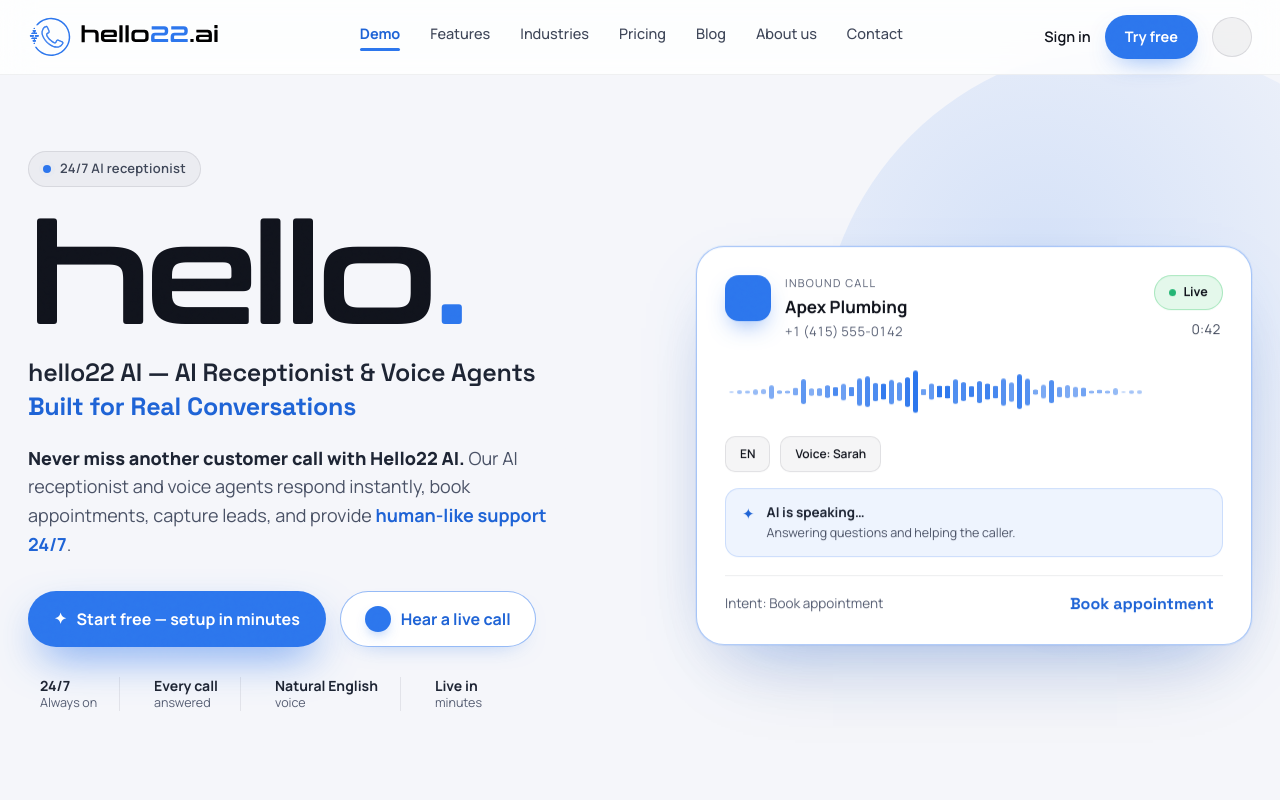
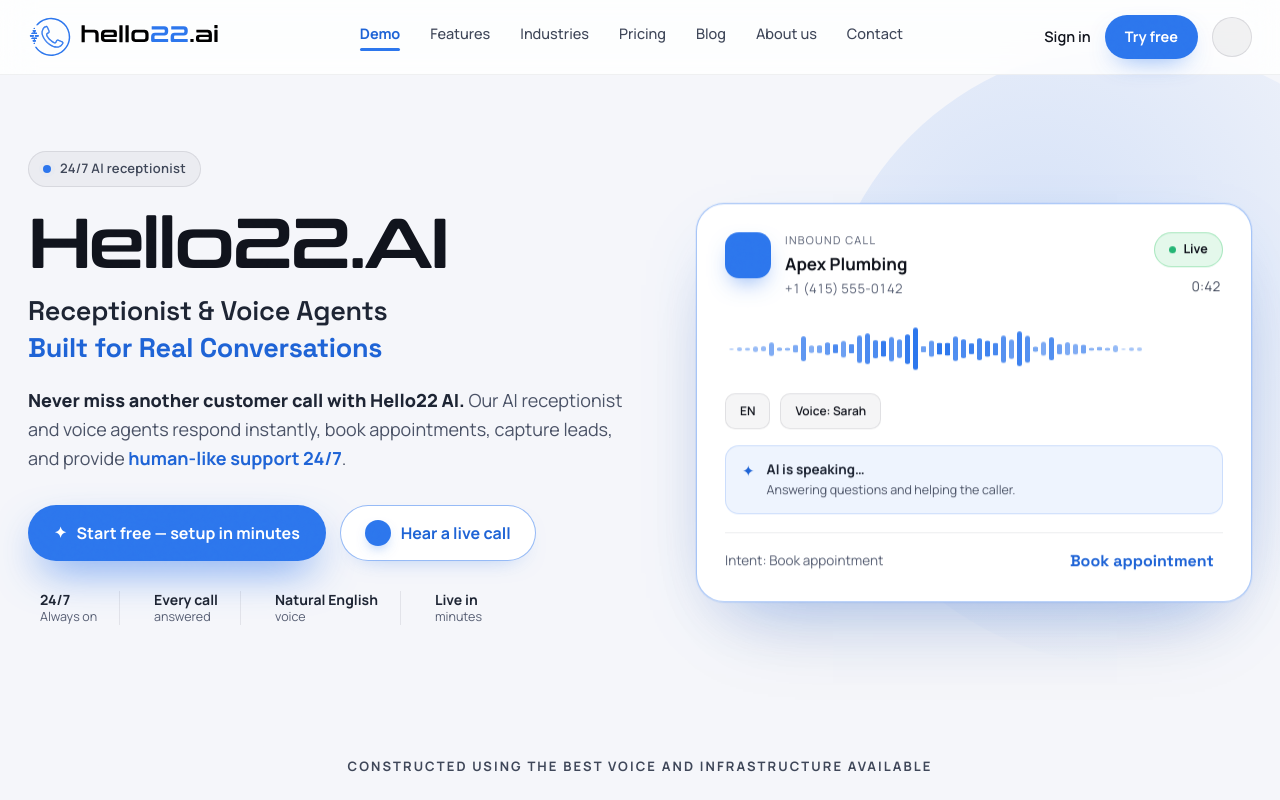
Before and after one commit to hello22ai/landing-page, a Next.js app: page / in a window 1280 px wide. Shown: the top 800 px of the page. Built offline with nearby package versions, Linux system fonts and the light colour scheme.

Commit message:
feat: update greeting message and adjust hero section font sizes for improved readability

```diff
--- a/components/site22/Hello22Site.tsx
+++ b/components/site22/Hello22Site.tsx
@@ -17,7 +17,7 @@
 const WEB3FORMS_ACCESS_KEY = "42827426-7f8f-4a99-98a9-7aabe3ed8000";
 
 
-const GREETS = ["hello"];
+const GREETS = ["Hello22.AI"];
 
 // Light/Dark palettes — every colour on the page resolves through these vars.
 const THEMES: Record<"dark" | "light", Record<string, string>> = {
@@ -475,7 +475,7 @@
  .h22 .nav-cta{padding:9px 13px!important;font-size:13px!important}
  .h22 .nav-logo{height:32px!important}
  .h22 .theme-toggle{width:36px!important;height:36px!important;font-size:13px!important}
- .h22 .hero-h1{font-size:clamp(54px,19vw,88px)!important}
+ .h22 .hero-h1{font-size:clamp(34px,10.5vw,52px)!important}
  .h22 .hero-ctas a{width:100%;display:inline-flex;align-items:center;justify-content:center;text-align:center;box-sizing:border-box}
  .h22 .form-row{grid-template-columns:minmax(0,1fr)!important}
 }
@@ -485,7 +485,7 @@
 }
 @media(max-height:520px) and (orientation:landscape){
  .h22 #top{padding-top:34px!important;padding-bottom:24px!important}
- .h22 .hero-h1{font-size:clamp(48px,9vw,84px)!important}
+ .h22 .hero-h1{font-size:clamp(34px,6vw,60px)!important}
 }
 @media(prefers-reduced-motion:reduce){
  .h22 *,.h22 *::before,.h22 *::after{animation:none!important;transition:none!important}
@@ -1150,19 +1150,18 @@
               </span>
               <span style={{ fontWeight: 600, color: "var(--tx3)", letterSpacing: ".02em" }}>24/7 AI receptionist</span>
             </div>
-            {/* Poora headline ek hi H1 mein (user request 2026-07-17, SEO keywords): "hello." wordmark + keyword line.
-                H1 text = "hello. hello22 AI — AI Receptionist & Voice Agents Built for Real Conversations". Wordmark hatana nahi (user choice 2026-07-10). */}
+            {/* Poora headline ek hi H1 mein (user request 2026-07-17, SEO keywords): "Hello22.AI" wordmark + keyword line.
+                H1 text = "Hello22.AI Receptionist & Voice Agents Built for Real Conversations". */}
             <h1 style={{ margin: 0 }}>
-              <span className="hero-h1 hin" style={{ display: "block", fontFamily: DISP, fontWeight: 600, letterSpacing: "-.04em", lineHeight: .92, fontSize: "clamp(72px,11vw,150px)", margin: "26px 0 0", animationDelay: ".06s" }}>
+              <span className="hero-h1 hin" style={{ display: "block", fontFamily: DISP, fontWeight: 600, letterSpacing: "-.04em", lineHeight: .92, fontSize: "clamp(36px,5.5vw,72px)", margin: "26px 0 0", animationDelay: ".06s" }}>
                 <span style={{ display: "inline-flex", alignItems: "baseline", perspective: "600px" }}>
                   <span key={greet} style={{ display: "inline-block", animation: "h22greet .65s cubic-bezier(.2,.8,.2,1) both" }}>{GREETS[greet]}</span>
-                  <span style={{ color: "var(--lime)" }}>.</span>
                 </span>
               </span>
               {" "}
-              <span className="hin" style={{ display: "block", fontFamily: SUB, fontSize: "clamp(18px,2vw,25px)", fontWeight: 600, color: "var(--tx2)", margin: "14px 0 0", letterSpacing: "-.01em", lineHeight: 1.35, animationDelay: ".12s" }}>hello22 AI — AI Receptionist & Voice Agents <br /><span style={HL}>Built for Real Conversations</span></span>
+              <span className="hin" style={{ display: "block", fontFamily: SUB, fontSize: "clamp(19px,2.2vw,27px)", fontWeight: 600, color: "var(--tx2)", margin: "16px 0 0", letterSpacing: "-.01em", lineHeight: 1.35, animationDelay: ".12s" }}>Receptionist & Voice Agents <br /><span style={HL}>Built for Real Conversations</span></span>
             </h1>
-            <p className="hero-sub hin" style={{ fontSize: 18, lineHeight: 1.6, color: "var(--mut)", maxWidth: 520, margin: "20px 0 0", animationDelay: ".18s" }}><strong style={{ fontWeight: 800, color: "var(--tx2)" }}>Never miss another customer call with Hello22 AI.</strong> Our AI receptionist and voice agents respond instantly, book appointments, capture leads, and provide <span style={HL}>human-like support 24/7</span>.</p>
+            <p className="hero-sub hin" style={{ fontSize: 18, lineHeight: 1.6, color: "var(--mut)", maxWidth: 640, margin: "20px 0 0", animationDelay: ".18s" }}><strong style={{ fontWeight: 800, color: "var(--tx2)" }}>Never miss another customer call with Hello22 AI.</strong> Our AI receptionist and voice agents respond instantly, book appointments, capture leads, and provide <span style={HL}>human-like support 24/7</span>.</p>
             <div className="hero-ctas hin" style={{ display: "flex", gap: 14, marginTop: 32, flexWrap: "wrap", animationDelay: ".24s" }}>
               <a href={APP_URL} target="_blank" rel="noopener noreferrer" className="btnp" style={{ textDecoration: "none", display: "inline-flex", alignItems: "center", gap: 10, background: "var(--lime)", color: "#fff", fontWeight: 700, fontSize: 16, padding: "16px 26px", borderRadius: 999, boxShadow: "0 18px 44px -12px rgba(44,118,237,.75)" }}><span aria-hidden style={{ fontSize: 15, lineHeight: 1 }}>✦</span><BtnTxt t="Start free — setup in minutes" /></a>
               <a href="#demo" className="btnp" style={{ textDecoration: "none", display: "inline-flex", alignItems: "center", gap: 10, background: "var(--surface)", color: "var(--blue-ink)", fontWeight: 700, fontSize: 16, padding: "14px 24px", borderRadius: 999, border: "1.5px solid rgba(44,118,237,.5)", boxShadow: "0 10px 26px -18px rgba(44,118,237,.6)" }}>
```
